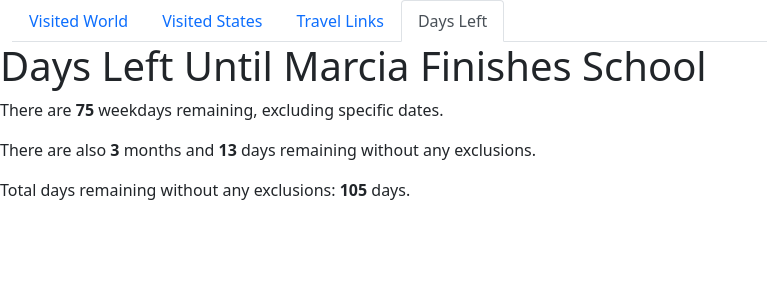
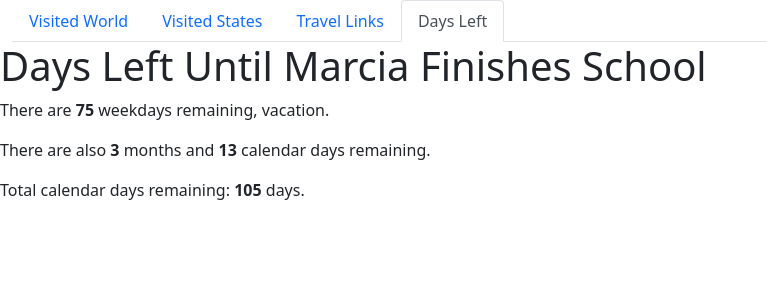
Before and after one commit to jmacego/country_map, a Flask app: page /daysleft in a window 1280 px wide. Shown: the top 300 px of the page, without its empty margins (0-767 px from the left). Run offline with Flask 3, Linux system fonts and the light colour scheme; parts of the project's set-up code (start-up, migrations or seed data) failed here and were passed over.

Commit message:
made days remaining language better

```diff
--- a/app/templates/daysleft.html
+++ b/app/templates/daysleft.html
@@ -3,7 +3,7 @@
 
 {% block content %}
 <h1>Days Left Until Marcia Finishes School</h1>
-<p>There are <strong>{{ number_of_weekdays }}</strong> weekdays remaining, excluding specific dates.</p>
-<p>There are also <strong>{{ months_remaining }}</strong> months and <strong>{{ days_remaining }}</strong> days remaining without any exclusions.</p>
-<p>Total days remaining without any exclusions: <strong>{{ total_days_remaining }}</strong> days.</p>
+<p>There are <strong>{{ number_of_weekdays }}</strong> weekdays remaining, vacation.</p>
+<p>There are also <strong>{{ months_remaining }}</strong> months and <strong>{{ days_remaining }}</strong> calendar days remaining.</p>
+<p>Total calendar days remaining: <strong>{{ total_days_remaining }}</strong> days.</p>
 {% endblock %}
```
